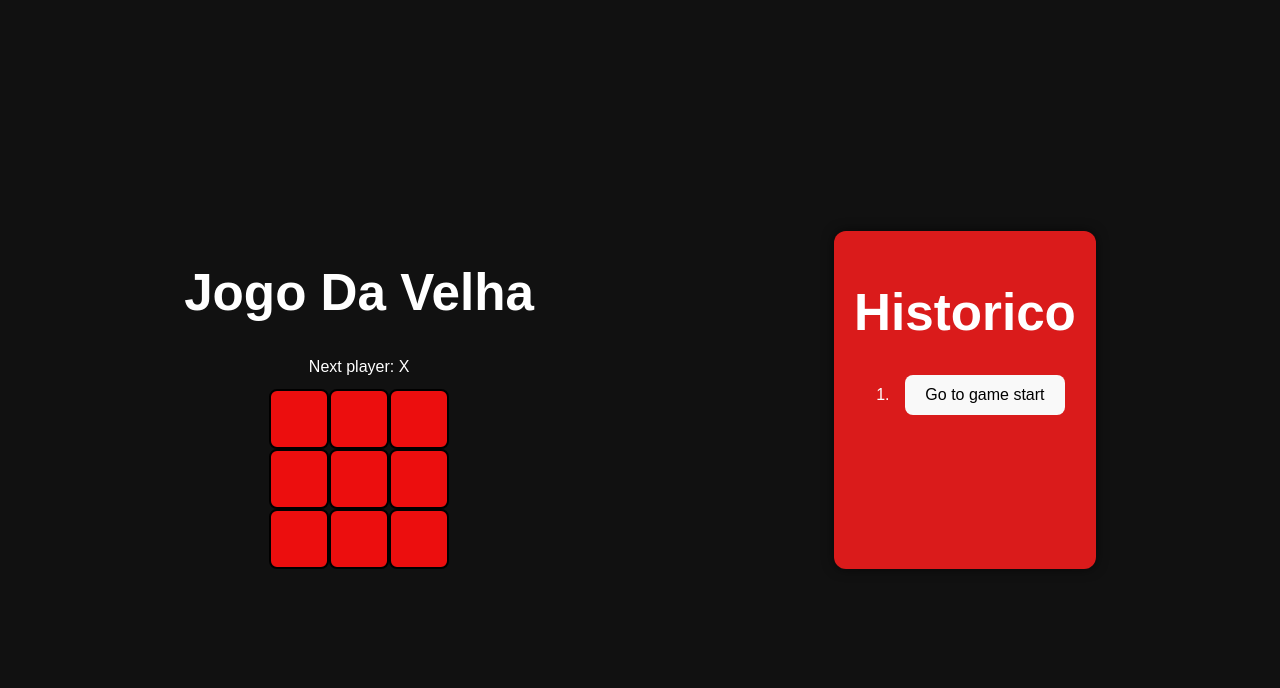
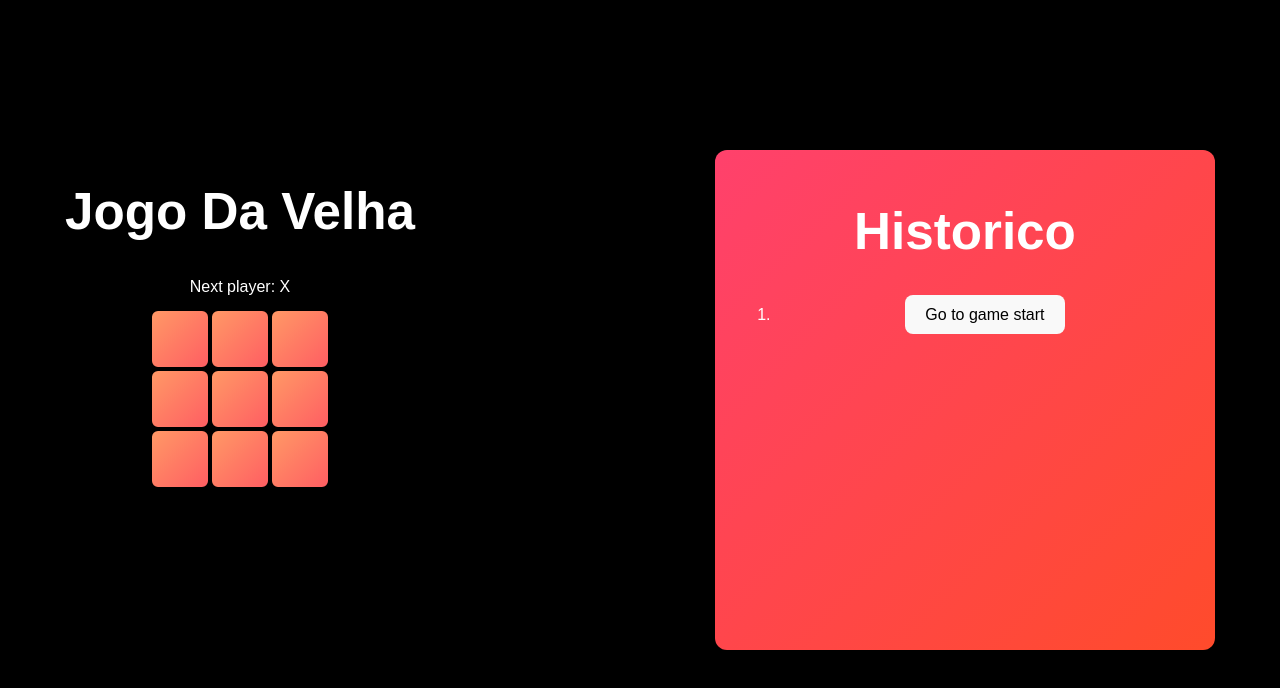
Before and after one commit to DanilloMatavelli/jogo_da_velha, a React (Vite) app: page / in a window 1280 px wide. Shown: the top 688 px of the page. Built offline with nearby package versions, Linux system fonts and the light colour scheme.

Commit message:
ADD: Arrumando o README.

```diff
--- a/src/components/Game/Game.module.css
+++ b/src/components/Game/Game.module.css
@@ -6,7 +6,7 @@
   body {
     margin: 0;
     padding: 0;
-    background: #111;
+    background: black;
     color: #fff;
     display: flex;
     justify-content: center;
@@ -31,11 +31,12 @@
   }
 
   .gameinfo {
-    background: #da1b1b;
+    background: linear-gradient(135deg, #ff416c, #ff4b2b);
     padding: 20px;
     border-radius: 12px;
     box-shadow: 0 0 12px rgba(0,0,0,0.6);
-    min-width: 200px;
+    min-width: 500px;
+    min-height: 500px;
   }
 
   .game-info ol {
--- a/src/components/Square/Square.module.css
+++ b/src/components/Square/Square.module.css
@@ -1,7 +1,7 @@
 .square {
   width: 60px;
   height: 60px;
-  background: #ec0e0e;
+  background: linear-gradient(135deg, #ff9966, #ff5e62);
   border: 2px solid #000;
   font-size: 24px;
   font-weight: bold;
```
Also changed, not shown: 1 other file (tests, documents, lock files or other folders).
